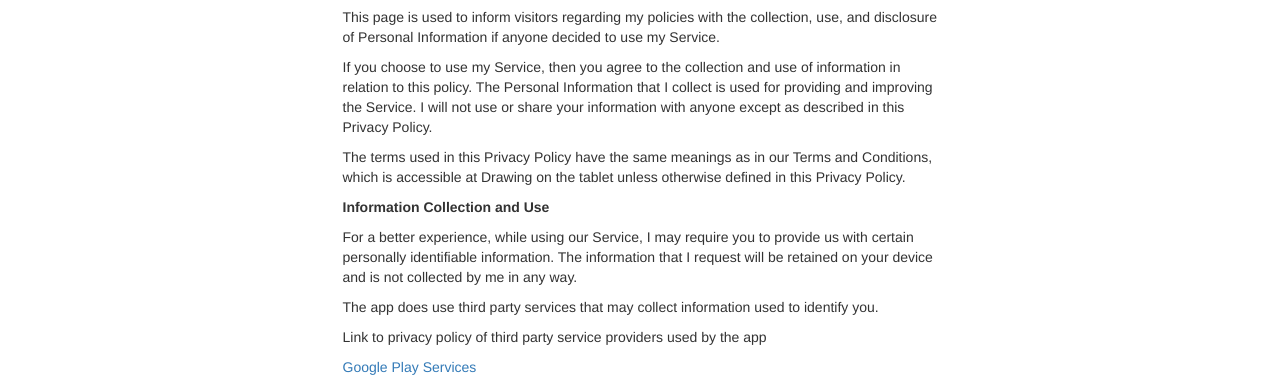
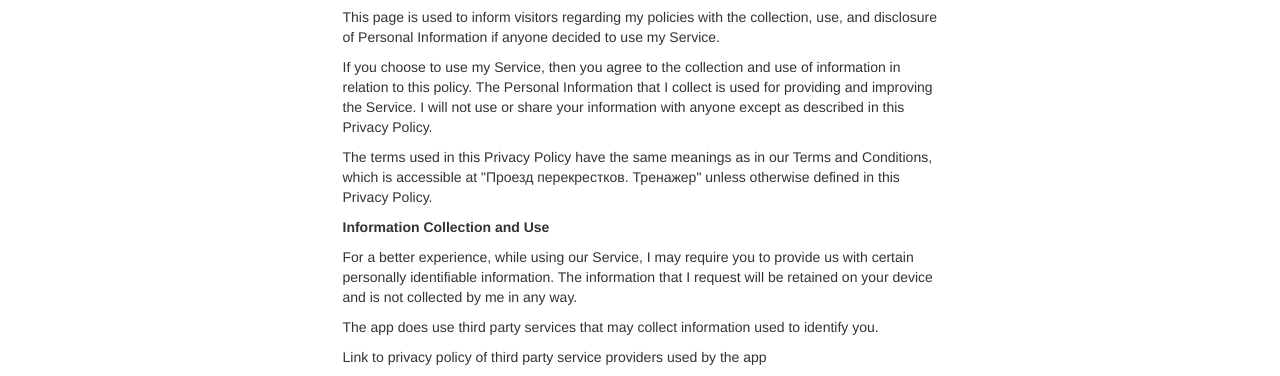
Before and after one commit to volgaApps/volgaApps.github.io, a plain HTML site: page cross-road.html in a window 1280 px wide. Shown: the part 681-1057 px from the top of the page. Drawn offline with Linux system fonts and the light colour scheme.

Commit message:
Update cross-road.html

```diff
--- a/cross-road.html
+++ b/cross-road.html
@@ -98,7 +98,7 @@
 								<p>VolgaApps built the <a href="https://play.google.com/store/apps/details?id=com.va.crossroad">Проезд перекрестков. Тренажер</a> as an Ad Supported app. This SERVICE is provided by VolgaApps at no cost and is intended for use as is.</p>
 								<p>This page is used to inform visitors regarding my policies with the collection, use, and disclosure of Personal Information if anyone decided to use my Service.</p>
 								<p>If you choose to use my Service, then you agree to the collection and use of information in relation to this policy. The Personal Information that I collect is used for providing and improving the Service. I will not use or share your information with anyone except as described in this Privacy Policy.</p>
-								<p>The terms used in this Privacy Policy have the same meanings as in our Terms and Conditions, which is accessible at Drawing on the tablet unless otherwise defined in this Privacy Policy.</p>
+								<p>The terms used in this Privacy Policy have the same meanings as in our Terms and Conditions, which is accessible at "Проезд перекрестков. Тренажер" unless otherwise defined in this Privacy Policy.</p>
 								<p><b>Information Collection and Use</b></p>
 								<p>For a better experience, while using our Service, I may require you to provide us with certain personally identifiable information. The information that I request will be retained on your device and is not collected by me in any way.</p>
 								<p>The app does use third party services that may collect information used to identify you.</p>
```
